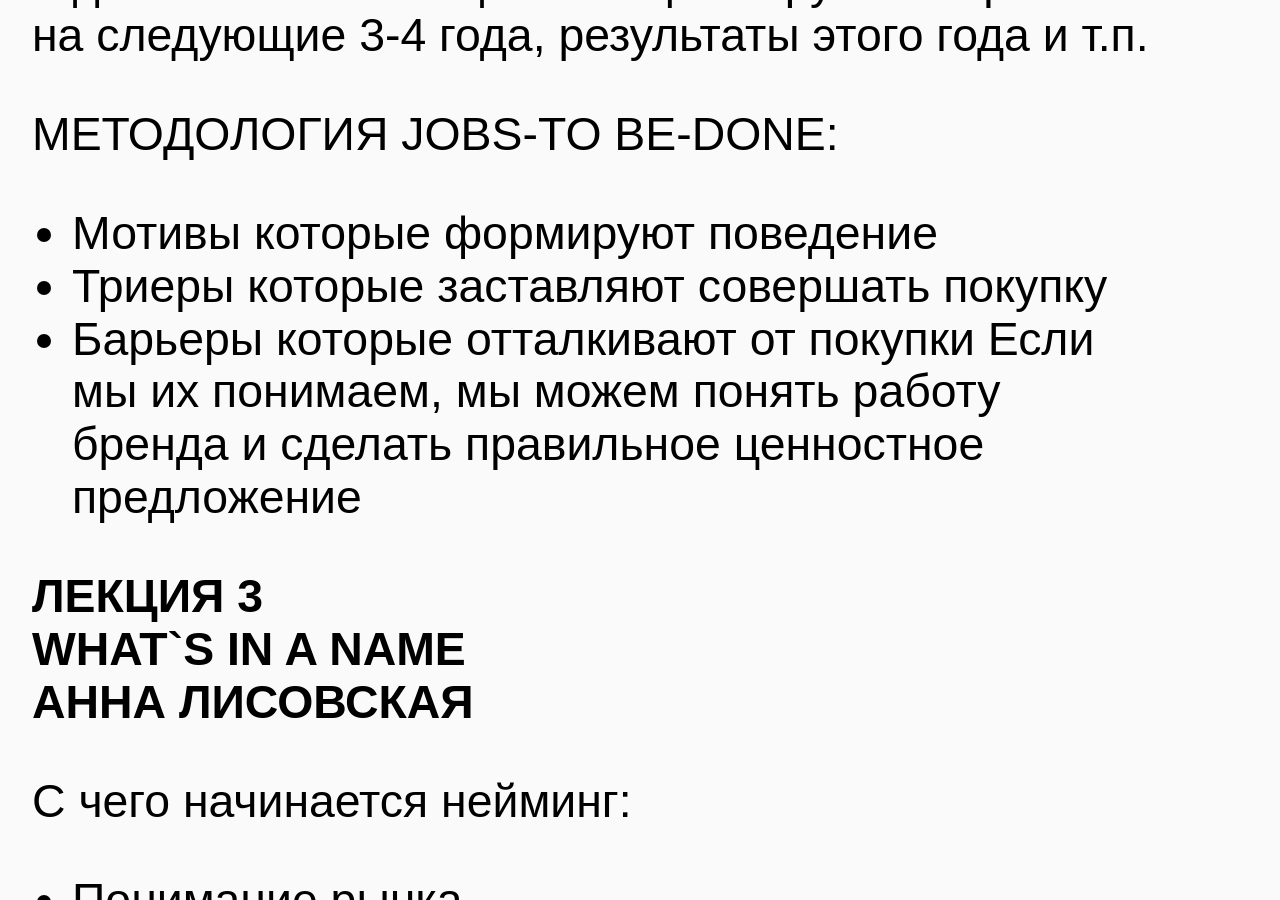
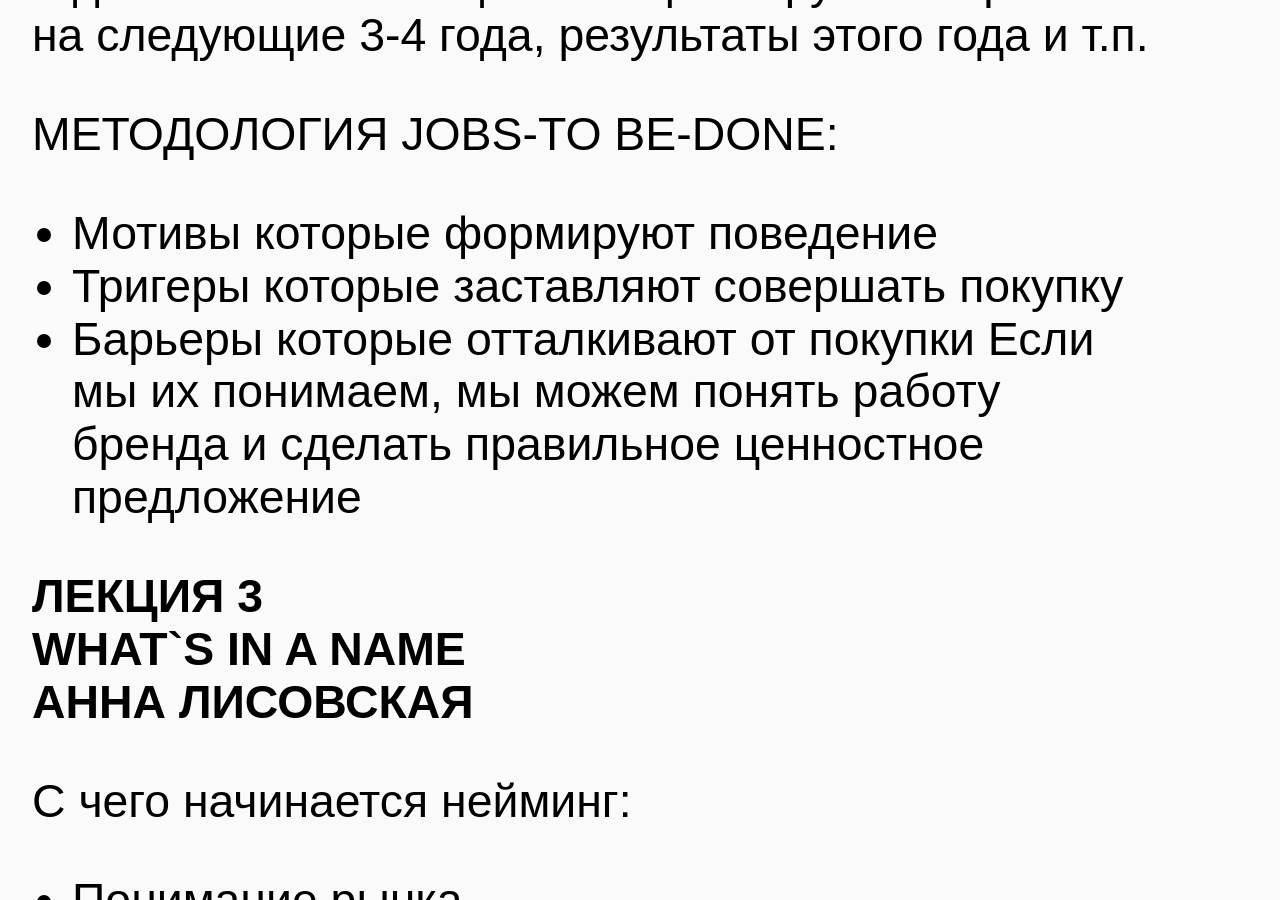
Before and after one commit to geravolobuev/geravolobuev, a Jekyll site: the page built from _posts/2021-05-28-fedoriv-lecture.md, in a window 1280 px wide and 900 px high, scrolled down 3444 px. Built offline with Jekyll 4.4.1, drawn with Linux system fonts in a browser that asks for light colours.

Commit message:
Update 2021-05-28-fedoriv-lecture.md

```diff
--- a/_posts/2021-05-28-fedoriv-lecture.md
+++ b/_posts/2021-05-28-fedoriv-lecture.md
@@ -55,7 +55,7 @@ DIAGNOSIS > STRATEGY > 4P (promo, place, prod, price)
 
 МЕТОДОЛОГИЯ JOBS-TO BE-DONE:
 * Мотивы которые формируют поведение
-* Триеры которые заставляют совершать покупку
+* Тригеры которые заставляют совершать покупку
 * Барьеры которые отталкивают от покупки
 Если мы их понимаем, мы можем понять работу бренда и сделать правильное ценностное предложение
 
```
